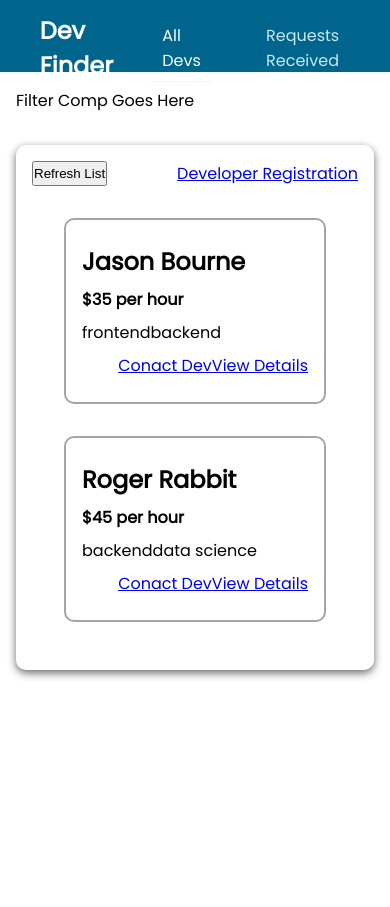
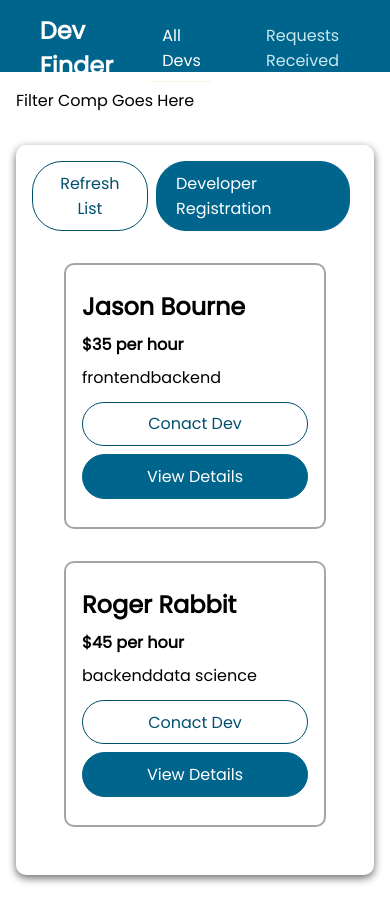
Before and after one commit to torressam333/dev-finder, a Vue app: page /developers in a window 390 px wide. Before the commit the page ends 844 px from the top, so only its background shows below. Built offline with nearby package versions, Linux system fonts and the light colour scheme.

Commit message:
Apply base button where needed and add media queries for mobile consideration

```diff
--- a/src/components/base-components/BaseButton.vue
+++ b/src/components/base-components/BaseButton.vue
@@ -40,7 +40,7 @@ a {
   cursor: pointer;
   display: inline-block;
   font: inherit;
-  padding: 0.75rem 1.5rem;
+  padding: 0.55rem 1.2rem;
   margin-right: 0.5rem;
   text-decoration: none;
 }
@@ -49,8 +49,9 @@ a:hover,
 a:active,
 button:hover,
 button:active {
-  background-color: #02506e;
-  border-color: #02506e;
+  background-color: #00658d;
+  border-color: #00658d;
+  color: white;
 }
 
 .flat {
@@ -69,6 +70,7 @@ button:active {
 .flat:active,
 .outline:hover,
 .outline:active {
-  background-color: #56a8c9;
+  background-color: #00658d;
+  color: white;
 }
 </style>
--- a/src/components/developers/DeveloperDetails.vue
+++ b/src/components/developers/DeveloperDetails.vue
@@ -6,14 +6,16 @@
       <span v-for="area in areas" :key="area">{{ area }}</span>
     </div>
     <div class="actions">
-      <router-link :to="devContactLink">Conact Dev</router-link>
-      <router-link :to="devDetailsLink">View Details</router-link>
+      <base-button mode="outline" :to="devContactLink">Conact Dev</base-button>
+      <base-button :to="devDetailsLink">View Details</base-button>
     </div>
   </li>
 </template>
 
 <script>
+import BaseButton from '../base-components/BaseButton.vue';
 export default {
+  components: { BaseButton },
   props: {
     devDetails: {
       type: Object,
@@ -72,4 +74,16 @@ div {
   display: flex;
   justify-content: flex-end;
 }
+
+@media (max-width: 600px) {
+  .actions {
+    display: flex;
+    justify-content: center;
+    flex-direction: column;
+  }
+
+  .actions button {
+    margin: 0.25rem 0;
+  }
+}
 </style>
--- a/src/pages/developers/DevDetails.vue
+++ b/src/pages/developers/DevDetails.vue
@@ -4,5 +4,6 @@
         has child routes
      -->
   <router-view></router-view>
-  <router-link to="/developers/1/contact">Contact Dev</router-link>
+  <base-button link to="/developers/1/contact">Contact Dev</base-button>
+  <base-button link to="/developers/1/contact">Contact Dev</base-button>
 </template>
--- a/src/pages/developers/DevsList.vue
+++ b/src/pages/developers/DevsList.vue
@@ -3,8 +3,8 @@
   <section>
     <base-card>
       <div class="controls">
-        <button>Refresh List</button>
-        <router-link to="/register">Developer Registration</router-link>
+        <base-button mode="outline">Refresh List</base-button>
+        <base-button link to="/register">Developer Registration</base-button>
       </div>
       <ul v-if="hasDevelopers">
         <developer-details
@@ -19,10 +19,12 @@
 </template>
 
 <script>
+import BaseButton from '../../components/base-components/BaseButton.vue';
 import DeveloperDetails from '../../components/developers/DeveloperDetails.vue';
 export default {
   components: {
     DeveloperDetails,
+    BaseButton,
   },
   computed: {
     filteredDevelopers() {
```
